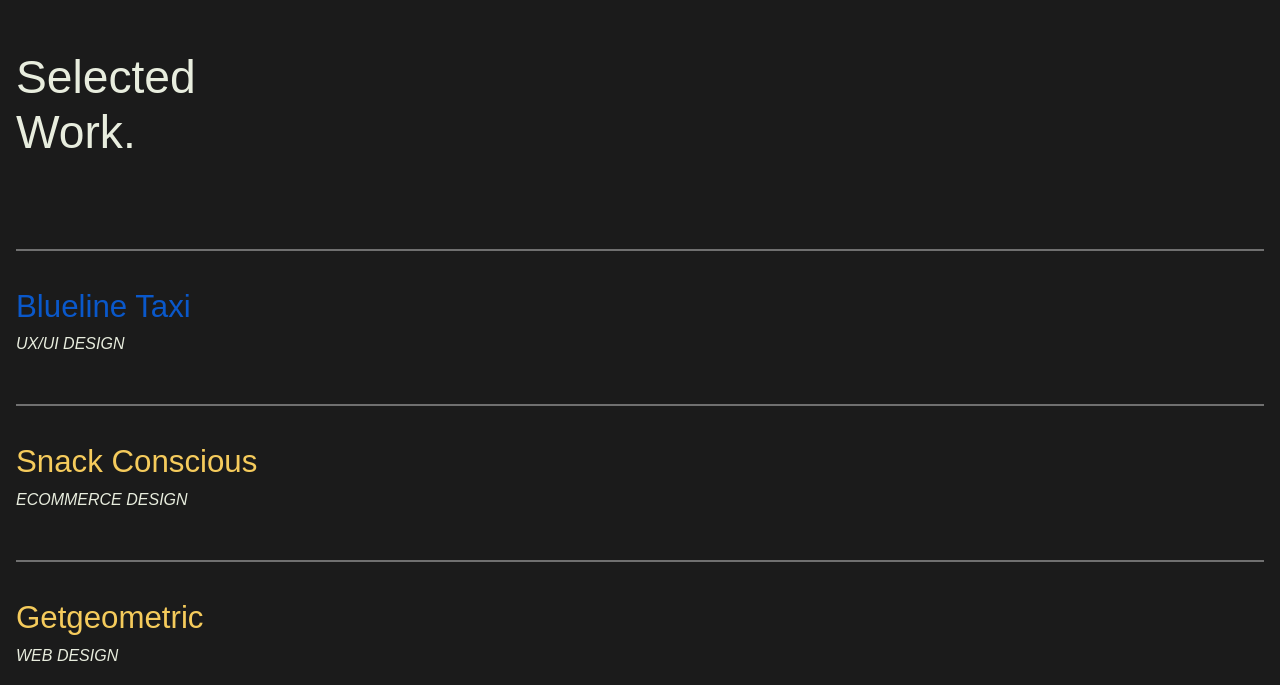
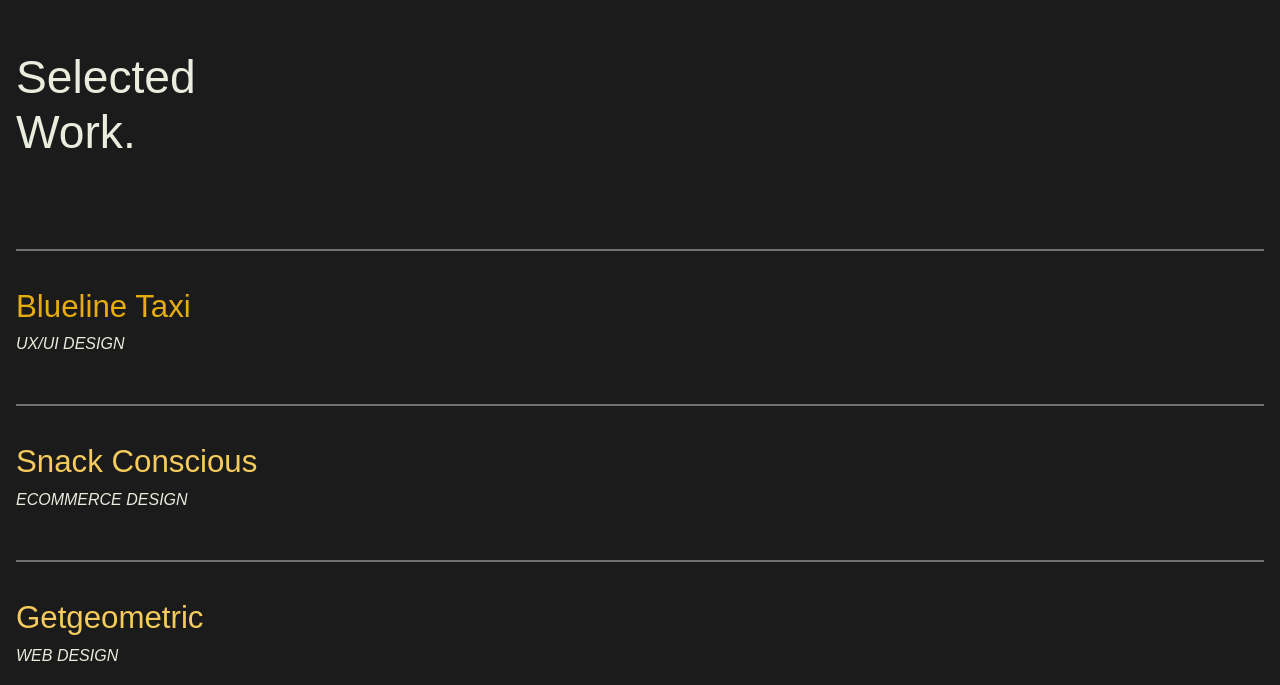
Before and after one commit to mant0071/mant0071.github.io, a plain HTML site: page Finalterm2/Images/work.html in a window 1280 px wide. In both pictures the pointer is over the link "Blueline Taxi". Shown: the part 115-800 px from the top of the page. Drawn offline with nearby package versions, Linux system fonts and the light colour scheme; files whose address does not match are found by name.

```diff
--- a/Finalterm2/Images/css/main.css
+++ b/Finalterm2/Images/css/main.css
@@ -183,6 +183,9 @@
     font-size: 1.953rem ;
     padding-bottom: 2rem;
 }
+.selected:hover{
+    color:#E6AD0F;
+}
 p.college{
     color: #E8EDDE;
     font-style: italic;
```
Also changed, not shown: Finalterm2/Mockups/Desktop.png (added), Finalterm2/Mockups/Mobile.png (added), Finalterm2/Mockups/Tablet.png (added), 4 other files.
